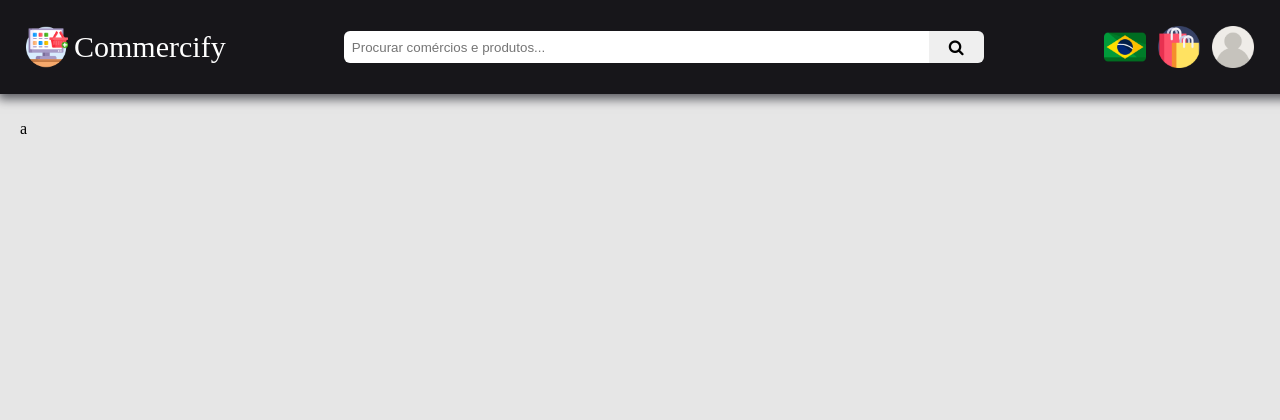
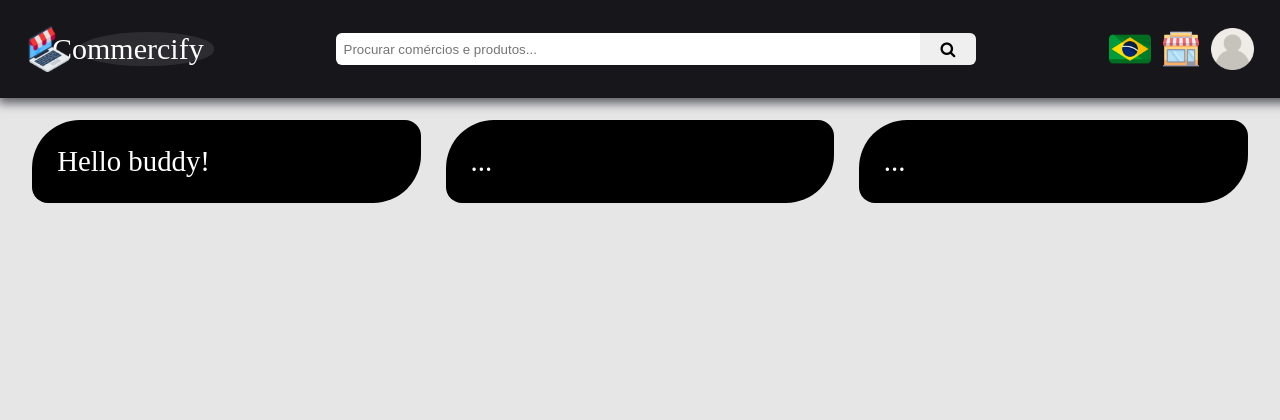
Before and after one commit to henricomaeda/Companify, a PHP site: page /pt_BR in a window 1280 px wide. Shown: the top 420 px of the page. Run offline with PHP 8.4, Linux system fonts and the light colour scheme.

Commit message:
Atualizando arquivos

```diff
--- a/javascript.js
+++ b/javascript.js
@@ -1,11 +1,19 @@
 // Campo de pesquisa.
 const search = () => {
-    const search = document.getElementById("product").value;
+    const search = document.getElementById("search").value;
     if (search.trim().length <= 0) {
         alert("Entre com o nome de um produto.");
         return false;
     }
     else return true;
+}
+
+// Mensagem.
+const hideMessage = () => {
+	const message = document.getElementById("message");
+	message.style.opacity = 0;
+	message.style.width = "20%";
+	message.style.top = "60px";
 }
 
 // Rolagem para o topo.
--- a/pt_BR/index.php
+++ b/pt_BR/index.php
@@ -1,3 +1,19 @@
 <?php require_once("./templates/header.php") ?>
-a
+<div class="component">
+	<div class="commerce">
+		<span>
+			Hello buddy!
+		</span>
+	</div>
+	<div class="commerce">
+		<span>
+			...
+		</span>
+	</div>
+	<div class="commerce">
+		<span>
+			...
+		</span>
+	</div>
+</div>
 <?php require_once("./templates/footer.php") ?>
--- a/pt_BR/templates/header.php
+++ b/pt_BR/templates/header.php
@@ -24,11 +24,14 @@
 	<header>
 		<nav class="header">
 			<a class="logo" href="<?= $INDEX ?>/../">
-				<img src="<?= $BASE_URL ?>/../../assets/logo.png" /><span> Commercify </span>
+				<img src="<?= $BASE_URL ?>/../../assets/logo.png" />
+				<div>
+					<span> Commercify </span>
+				</div>
 			</a>
 			<div class="search">
 				<form method="POST" enctype="application/json" onsubmit="return search()" action="<?= $BASE_URL ?>/../procurar.php">
-					<input type="text" id="product" name="product" placeholder="Procurar comércios e produtos..." />
+					<input type="text" id="search" name="search" placeholder="Procurar comércios e produtos..." />
 					<button type="submit" class="float fa fa-search"></button>
 				</form>
 			</div>
@@ -39,9 +42,10 @@
 					</a>
 					<img class="default language" src="<?= $BASE_URL ?>/../../assets/languages/brazil.png" />
 				</div>
-				<a href="<?= $BASE_URL ?>/../mycontent.php">
+				<a href="<?= $BASE_URL ?>/../my_trades.php">
 					<span> Meus comércios </span>
-					<img class="profile" src="<?= $BASE_URL ?>/../../assets/flaticon/assets/products.png" />
+					<img src="<?= $BASE_URL ?>/../../assets/flaticon/assets/my_trades
+					.png" />
 				</a>
 				<a href="<?= $BASE_URL ?>/../connection.php">
 					<span> Conectar </span>
@@ -53,9 +57,9 @@
     <body>
 		<article class="body">
 			<?php if(!empty($msg)): ?>
-				<a href="<?= $BASE_URL ?>">
-					<span class="message">
+				<button class="message" onclick="hideMessage()" href="<?= $BASE_URL ?>">
+					<span id="message" class="message">
 						<?= $msg ?>
 					</span>
-				</a>
+				</button>
 			<?php endif; ?>
--- a/styles.css
+++ b/styles.css
@@ -1,4 +1,4 @@
-/* BODY */
+/* Corpo do componente */
 body {background-color: #e6e6e6; margin: 0px}
 article.body {
 	min-height: calc(100vh - 180px);
@@ -6,7 +6,7 @@ article.body {
 	z-index: 2;
 }
 
-/* HEADER */
+/* Cabeçalho do componente */
 nav.header div.right {display: flex}
 header:hover {padding: 26px 20px 26px 20px}
 nav.header, a.logo, div.right a, div.languages {align-items: center; display: flex; z-index: 1}
@@ -14,31 +14,68 @@ header {
 	box-shadow: 0px 2.6px 10px 2px #58595f;
 	background-color: #17161a;
 	transition: padding 600ms;
+	position: fixed;
+	padding: 20px;
+	z-index: 10;
 	width: 100%;
-	z-index: 10;
-	padding: 20px;
-	position: fixed;
 }
 
 a:link, a:visited, a:hover, a:active {text-decoration: none}
-a.logo {
+a.logo div {
+	border-radius: 100% 90% 90% 90%;
+	background-color: #2d2c30;
+}
+
+a.logo img {
+	transition: transform 600ms, padding 600ms, width 600ms;
+	padding: 0px 6px 0px 6px;
+	z-index: 10;
+	width: 46px;
+}
+
+a.logo:hover img {
+	padding: -2px 6px -2px 6px;
+	transform: rotate(20deg);
+	width: 52px;
+}
+
+a.logo span {
+	z-index: 6;
+	left: -26px;
 	color: white;
 	font-size: 30px;
-	padding-right: 10px;
-	transition: color 600ms;
+	position: relative;
+	margin-right: -16px;
+	transition: font-size 600ms, left 620ms, margin-right 620ms;
 }
 
-a.logo:hover img {transform: rotate(20deg)}
-a.logo:hover {color: #2d2c30}
-a.logo img {
-	width: 42px;
-	padding: 0px 6px 0px 6px;
-	transition: transform 600ms;
+a.logo:hover span {
+	left: -10px;
+	margin-right: 0px;
+	font-size: 30.26px;
 }
 
-div.search form {display: flex}
 div.right {margin-right: 40px; z-index: 0}
 div.right a span, a.logo span {white-space: nowrap}
+div.right a img {width: 36px; padding: 0px 6px 0px 6px}
+div.right a img.profile {width: 42.6px}
+div.right a {
+	color: white;
+	font-size: 20px;
+}
+
+div.right a:hover {font-size: 20px}
+div.right a {
+	color: white;
+	font-size: 0px;
+	transition: font-size 600ms ease-out;
+}
+
+div.languages:hover a img.language {width: 42px}
+div.languages a img.language {width: 0px; transition: width 600ms}
+img.language {width: 42px; padding: 0px 6px 0px 0px}
+
+/* Campo de busca do cabeçalho */
 div.search {width: 50%; margin: auto; display: block}
 div.search input {
 	z-index: 2;
@@ -48,17 +85,18 @@ div.search input {
 	border-radius: 6px 0px 0px 6px;
 }
 
+div.search form {display: flex}
 div.search input:focus ~ button.float {
-	position: fixed;
-	cursor: auto;
-	z-index: 1;
 	top: 50%;
 	left: 50%;
+	z-index: 1;
 	width: 100%;
 	height: 100%;
+	cursor: auto;
+	position: fixed;
 	transform: translate(-50%, -50%);
+	transition: width 200ms ease-out;
 	background-color: rgba(0, 0, 0, 0.6);
-	transition: width 200ms ease-out;
 }
 
 div.search button {
@@ -70,27 +108,7 @@ div.search button {
 	border-radius: 0px 6px 6px 0px;
 }
 
-div.right a img {width: 36px; padding: 0px 6px 0px 6px}
-div.right a img.profile {width: 42px}
-div.right a {
-	color: white;
-	font-size: 20px;
-}
-
-div.right a img {width: 36px; padding: 0px 6px 0px 6px}
-div.right a img.profile {width: 42px}
-div.right a:hover {font-size: 20px}
-div.right a {
-	color: white;
-	font-size: 0px;
-	transition: font-size 600ms ease-out;
-}
-
-div.languages:hover a img.language {width: 42px}
-div.languages a img.language {width: 0px; transition: width 600ms}
-img.language {width: 42px; padding: 0px 6px 0px 0px}
-
-/* MESSAGE */
+/* Exibimento da mensagem */
 @keyframes display {
 	0% {
 		top: 82px;
@@ -98,18 +116,19 @@ img.language {width: 42px; padding: 0px 6px 0px 0px}
 	}
 }
 
-span.message:hover {padding: 16px; opacity: 80%}
+button.message {position: absolute; top: 0px; left: 0px; border: 0px}
+span.message:hover {padding: 16px; background-color: rgba(23, 22, 26, 0.90)}
 span.message {
+	transition: padding 600ms, background-color 600ms, width 600ms, opacity 600ms, top 600ms;
+	background-color: rgba(23, 22, 26, 0.462);
 	animation: 600ms ease-out display;
-	background-color: rgba(23, 22, 26, 0.9);
 	transform: translate(-50%, -50%);
-	transition: padding 600ms, opacity 600ms;
 	border-radius: 6px;
 	text-align: center;
+	font-size: 3.6vh;
 	position: fixed;
-	font-size: 20px;
+	cursor: pointer;
 	padding: 10px;
-	opacity: 60%;
 	margin: auto;
 	color: white;
 	width: 90%;
@@ -117,8 +136,26 @@ span.message {
 	left: 50%;
 }
 
-/* INDEX */
-/* FOOTER */
+/* Índice do componente */
+div.component {display: flex}
+div.component div.commerce:hover {border-radius: 2vh}
+div.component div.commerce {
+	width: 45%;
+	height: 10%;
+	padding: 2%;
+	margin: 0px 1% 0px 1%;
+	background-color: black;
+	border-radius: 6vh 2vh 6vh 2vh;
+	transition: border-radius 620ms;
+}
+
+div.commerce span {
+	font-size: 3.6vh;
+	color: white;
+	width: 100%;
+}
+
+/* Rodapé do componente */
 footer {width: 100%; background-color: #17161a}
 footer nav {
 	padding: 20px;
@@ -169,7 +206,7 @@ a.underline {
 	color: white;
 }
 
-/* SCROLL */
+/* Rolagem do componente */
 html {scroll-behavior: smooth}
 .scrollButton img {width: 100%; height: 100%}
 .scrollButton {
```
Also changed, not shown: assets/flaticon/assets/cart.png (deleted), assets/flaticon/assets/my_trades.png (added), assets/flaticon/assets/products.png (deleted), assets/logo.png.
